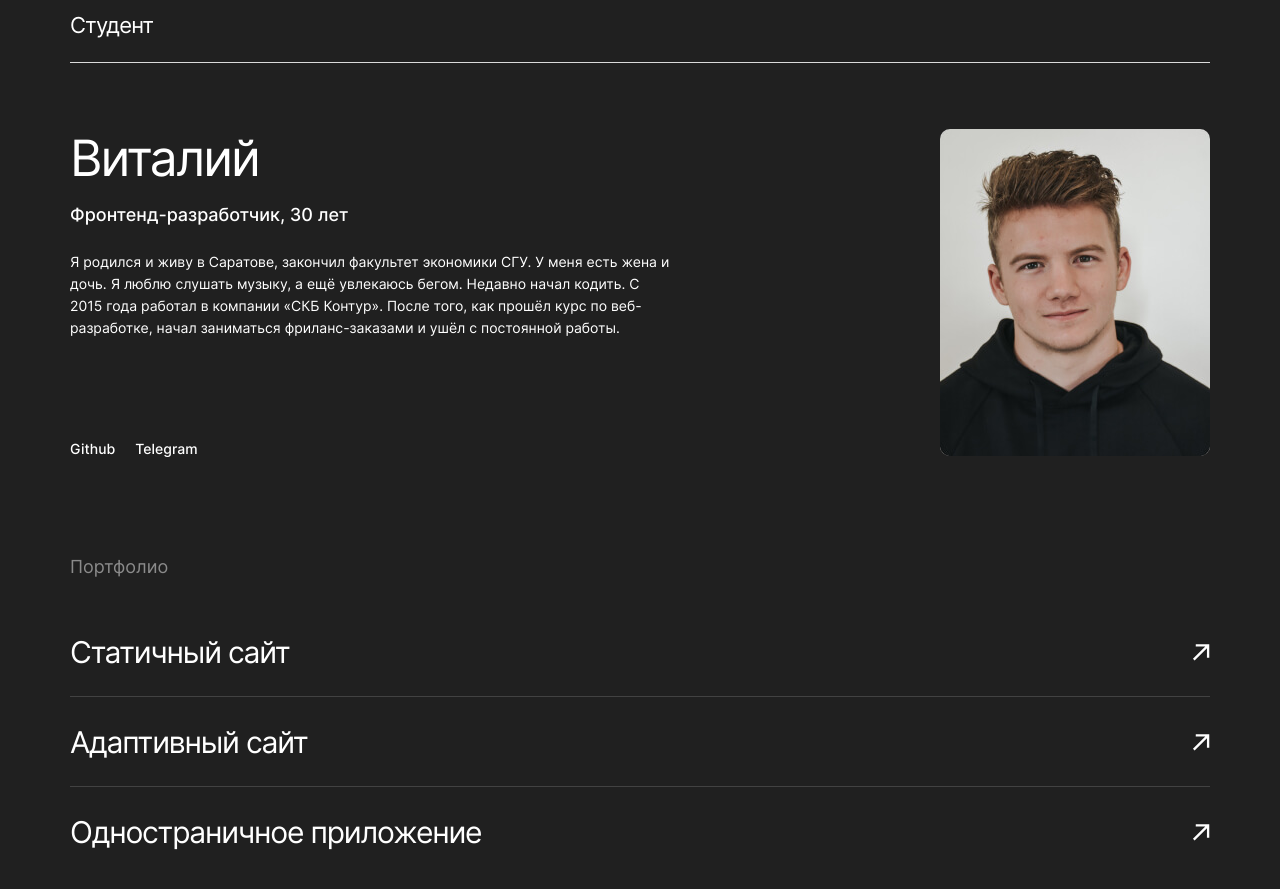
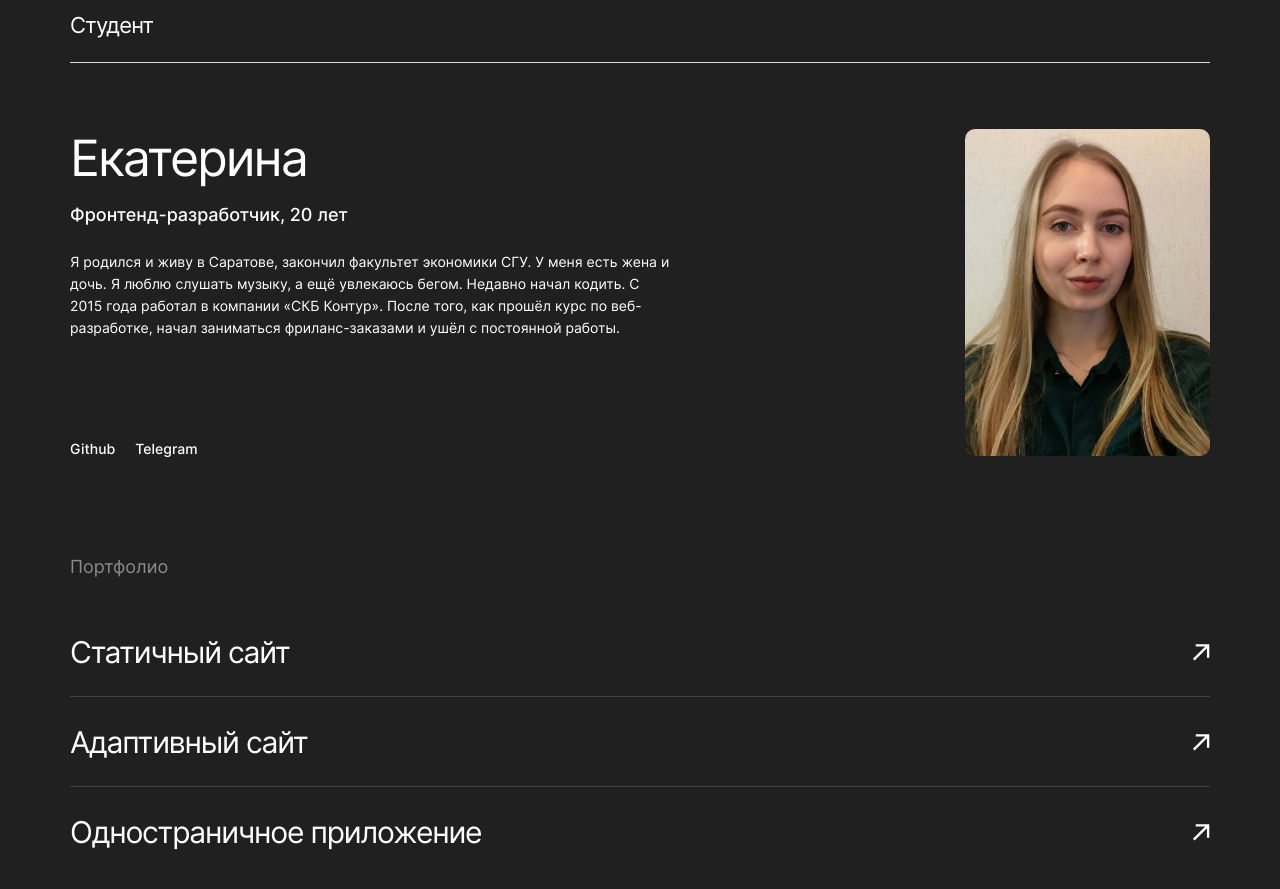
Before and after one commit to sergievskaya/movies-explorer-frontend, a React (Create React App) app: page / in a window 1280 px wide. Shown: the part 1980-2869 px from the top of the page. Built offline with nearby package versions, Linux system fonts and the light colour scheme.

Commit message:
feat: добавить свою фотографию

```diff
--- a/src/components/AboutMe/AboutMe.css
+++ b/src/components/AboutMe/AboutMe.css
@@ -120,6 +120,7 @@
     .about-me__container {
         flex-direction: column-reverse;
         margin-top: 60px;
+        align-items: center;
     }
 
     .about-me__name {
--- a/src/components/AboutMe/AboutMe.js
+++ b/src/components/AboutMe/AboutMe.js
@@ -8,8 +8,8 @@ function AboutMe() {
             <h2 className="about-me__title">Студент</h2>
             <div className="about-me__container">
                 <div className="about-me__info-container">
-                    <h3 className="about-me__name">Виталий</h3>
-                    <p className="about-me__job">Фронтенд-разработчик, 30 лет</p>
+                    <h3 className="about-me__name">Екатерина</h3>
+                    <p className="about-me__job">Фронтенд-разработчик, 20 лет</p>
                     <p className="about-me__description">
                     Я родился и живу в Саратове, закончил факультет экономики СГУ. У меня есть жена
                     и дочь. Я люблю слушать музыку, а ещё увлекаюсь бегом. Недавно начал кодить. С 2015 года работал
```
Also changed, not shown: src/images/student-photo.jpg.
